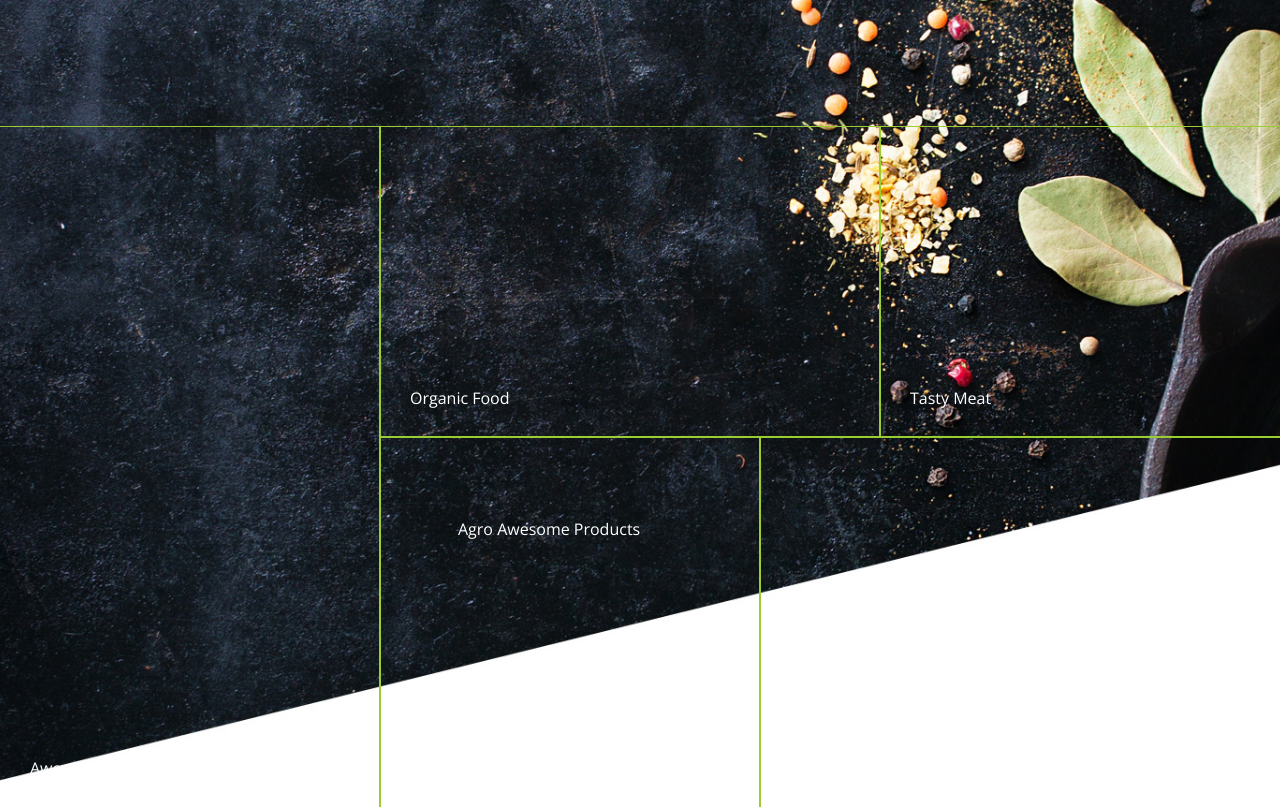
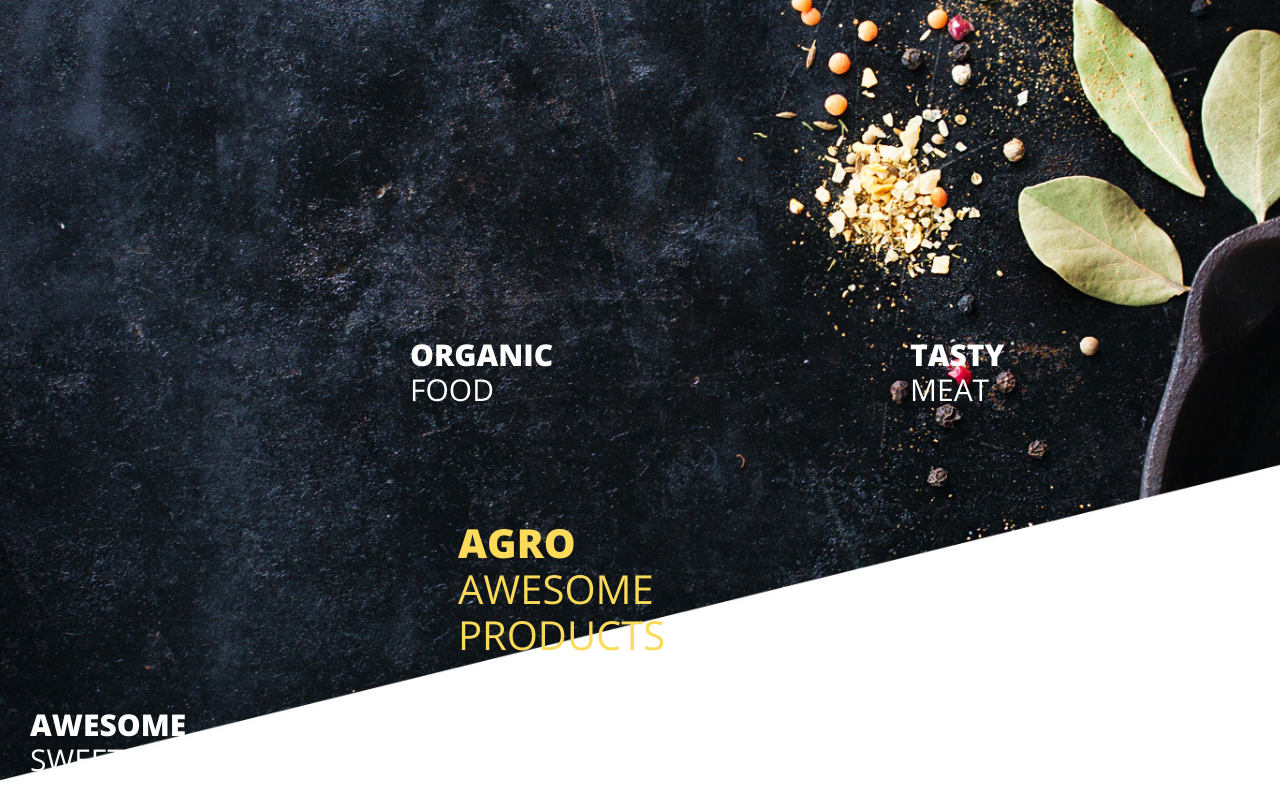
Before and after one commit to nadyawyn/organicfood, a website: page src/index.html in a window 1280 px wide. Shown: the part 720-1527 px from the top of the page. Drawn offline with nearby package versions, Linux system fonts and the light colour scheme; files that its build step writes are made by us from their sources; files whose address does not match are found by name.

Commit message:
Finalized the Grid

```diff
--- a/src/index.html
+++ b/src/index.html
@@ -34,29 +34,29 @@
 		<ul class="products__grid">
 			<li class="products__grid-item products__grid-item_1">
 				<div class="products__grid-item-bg products__grid-item-bg_1"></div>
-				<a href="#"><span class="link-text">Awesome Sweets</span></a>
+				<a href="#"><span class="link-text"><span class="bold">Awesome</span> <br>Sweets</span></a>
 			</li>
 			<li class="products__grid-item products__grid-item_2">
 				<div class="products__grid-item-bg products__grid-item-bg_2"></div>
 				<a href="#">
-					<span class="link-text">Organic Food</span>
+					<span class="link-text"><span class="bold">Organic</span> <br>Food</span>
 				</a>
 			</li>
 			<li class="products__grid-item products__grid-item_3">
 				<div class="products__grid-item-bg products__grid-item-bg_3"></div>
 				<a href="#">
-					<span class="link-text">Tasty Meat</span>
+					<span class="link-text"><span class="bold">Tasty</span> <br>Meat</span>
 				</a>
 			</li>
 			<li class="products__grid-item products__grid-item_4">
 				<a href="#">
-					<span class="link-text_yellow">Agro Awesome Products</span>
+					<span class="link-text_yellow"><span class="bold">Agro</span> <br>Awesome Products</span>
 				</a>
 			</li>
 			<li class="products__grid-item products__grid-item_5">
 				<div class="products__grid-item-bg products__grid-item-bg_5"></div>
 				<a href="#">
-					<span class="link-text">Juicy Fruits</span>
+					<span class="link-text"><span class="bold">Juicy</span> <br>Fruits</span>
 				</a>
 			</li>
 		</ul>
--- a/src/sass/blocks/_products.scss
+++ b/src/sass/blocks/_products.scss
@@ -4,7 +4,6 @@
 		width: 1380px;
 		margin: 0 auto;
 
-		outline: 1px solid red;
 
 		display: grid;
 		grid-template-columns: 380px 380px 120px 500px;
@@ -14,7 +13,7 @@
 		color: #ffffff;
 
 		&-item {
-			outline: 1px solid yellowgreen;
+
 			position: relative;
 
 			&_1 {
@@ -75,6 +74,12 @@
 	a {
 		color: #ffffff;
 		text-decoration: none;
+		text-transform: uppercase;
+		font-size: 30px;
+		font-weight: 200;
+		.bold {
+			font-weight: 800;
+		}
 
 		display: block;
 		height: 100%;
@@ -88,6 +93,8 @@
 			left: 30px
 		}
 		.link-text_yellow {
+			color: $color_yellow;
+			font-size: 40px;
 			width: 224px;
 			position: absolute;
 			top: 83px;
```
Also changed, not shown: dist/css/style.min.css, dist/index.html.
